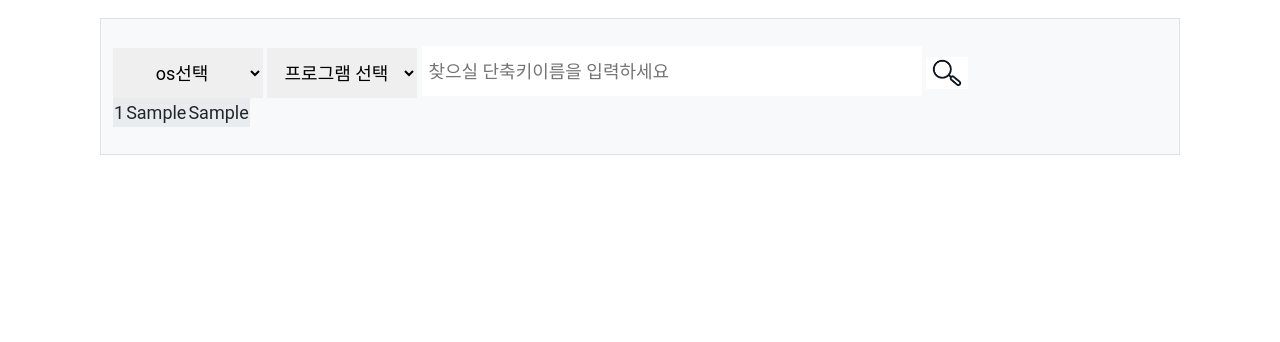
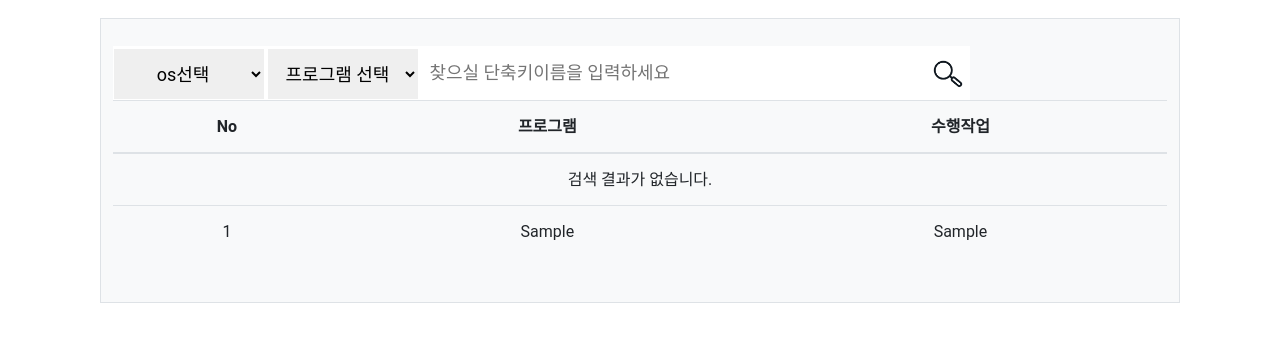
Before and after one commit to handayeon/shortcut_web, a Django app: page /list/ in a window 1280 px wide. Shown: the part 101-443 px from the top of the page. Run offline with Django 3.2, Linux system fonts and the light colour scheme; tables that the repository leaves empty hold one stand-in row (values such as "Sample post"); some libraries are stand-ins or nearby versions.

Commit message:
add jh files

```diff
--- /dev/null
+++ b/requirements.txt
@@ -0,0 +1,5 @@
+Django==2.1.12
+django-el-pagination==3.3.0
+mysqlclient==1.4.6
+PyMySQL==0.9.3
+pytz==2020.1
--- a/shortcut/settings.py
+++ b/shortcut/settings.py
@@ -38,6 +38,7 @@
     'django.contrib.messages',
     'django.contrib.staticfiles',
     'web',
+    'el_pagination',
 ]
 
 MIDDLEWARE = [
@@ -63,6 +64,7 @@
                 'django.template.context_processors.request',
                 'django.contrib.auth.context_processors.auth',
                 'django.contrib.messages.context_processors.messages',
+                'django.template.context_processors.request',
             ],
         },
     },
--- a/web/templates/web/list.html
+++ b/web/templates/web/list.html
@@ -26,7 +26,8 @@
     <div class="container">
         <!-- 상단 네비게이션 바 -->
         <nav class="navbar navbar-expand-lg navbar-light mt-3 mb-3">
-            <a class="navbar-brand" href="#"><img src="{% static 'img/logo.svg' %}" alt="logo" id="logo"></a>
+            <a class="navbar-brand" href="{% url 'index' %}"><img src="{% static 'img/logo.svg' %}" alt="logo"
+                    id="logo"></a>
             <button class="navbar-toggler navbar-toggler-right" type="button" data-toggle="collapse"
                 data-target="#navbarTop" aria-controls="navbar" aria-expanded="false" aria-label="Toggle navigation">
                 <span class="navbar-toggler-icon"></span>
@@ -44,8 +45,11 @@
         <div class="col">
             <div class="bg-light container p-4 mt-2 footerBox border">
                 <div class="row">
-                    <form action = "{% url 'show_list'%}" method = "POST">
+                    <form action="{% url 'show_list'%}" method="POST">
                         {% csrf_token %}
+                        <table>
+                            <tr>
+                                <td style="background-color: #ffffff;">
                                     <select name="s1" id="searchOs">
                                         <option selected value="">os선택</option>
                                         <option value="윈도우">windows</option>
@@ -57,26 +61,56 @@
                                         <option value="포토샵">포토샵</option>
                                         <option value="엑셀">엑셀</option>
                                     </select>
-                        <input type="text" name="searchValue" width="30" placeholder=" 찾으실 단축키이름을 입력하세요" id="searchValue">
-                        <button type="submit" id="searchBtn"><img src="{% static 'img/11.png' %}" class="searchImg"></button>
+                                    <input type="text" name="searchValue" width="30" placeholder=" 찾으실 단축키이름을 입력하세요"
+                                        id="searchValue">
+                                    <button type="submit" id="searchBtn"><img src="{% static 'img/11.png' %}"
+                                            class="searchImg"></button>
+                                </td>
+                            </tr>
+
+                        </table>
+
                     </form>
                 </div>
                 <div class="row text-center">
-                    <table bgcolor="#e9ecef">
+                    <table class="table text-center">
+                        <thead>
+                            <tr>
+                                <th>No</th>
+                                <th>프로그램</th>
+                                <th>수행작업</th>
+                            </tr>
+                        </thead>
+                        <tbody>
                             {% if short_lists == None %}
-                        <tr><td>검색 결과가 없습니다.</td></tr>
+                            <tr>
+                                <td colspan="3">검색 결과가 없습니다.</td>
+                            </tr>
                             {% endif %}
-                        {% for short_list in short_lists %}
+
+
+                            {% load el_pagination_tags %}
+                            {% paginate shortcut %}
+                            {% for short_list in shortcut %}
                             <tr>
                                 <td id="listNum">{{short_list.num}}</td>
                                 <td id="listRepValue">{{short_list.action}}</td>
                                 <td id="listShortValue">{{short_list.short}}</td>
                             </tr>
                             {% endfor %}
+                            {% show_pages %}
+
+
+                        </tbody>
                     </table>
+
+
                 </div>
             </div>
         </div>
+
+
+
     </body>
 
 
--- a/web/views.py
+++ b/web/views.py
@@ -1,14 +1,31 @@
 from django.shortcuts import render
 from .logic import *
+from web.models import Shortcut
+from django.core.paginator import Paginator
+
+
 
 def index(request):
     return render(request, 'web/index.html')
 
 def show_list(request):
-    print("list")
-    return Logic.get_list(request)
+    shortcut = Shortcut.objects.all()
+    # paginator = Paginator(short_lists, 10) # Show 20 contacts per page
+    # page = request.GET.get('page')
+
+    return render(request, 'web/list.html', {'shortcut': shortcut})
 
 def register(request):
     if request.method == "POST":
         return Logic.register(request)
     return render(request, 'web/register.html',{"result":"fail"})
+
+# def test(request):
+    # print("test")
+    # return Logic.get_list_test(request)
+    # short_lists = Shortcut.objects.all()
+
+    # paginator = Paginator(short_lists, 10) # Show 20 contacts per page
+
+    # page = request.GET.get('page')
+    # return render(request, 'web/test.html', {'short_lists': short_lists})
```
Also changed, not shown: web/templates/web/index.html (+33 -3 lines). Lines whose indentation alone changed are shown as unchanged.
